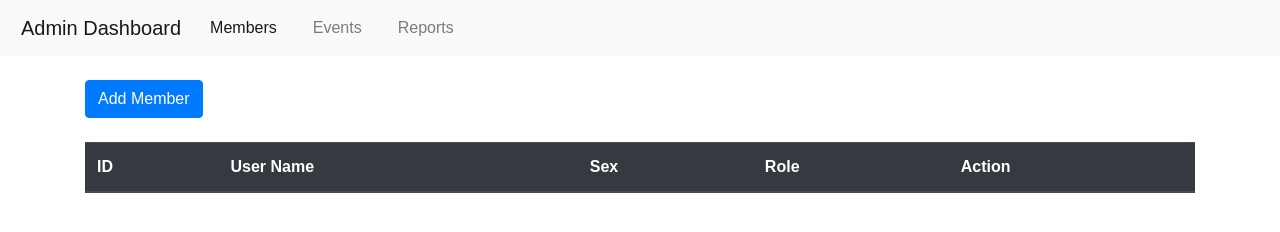
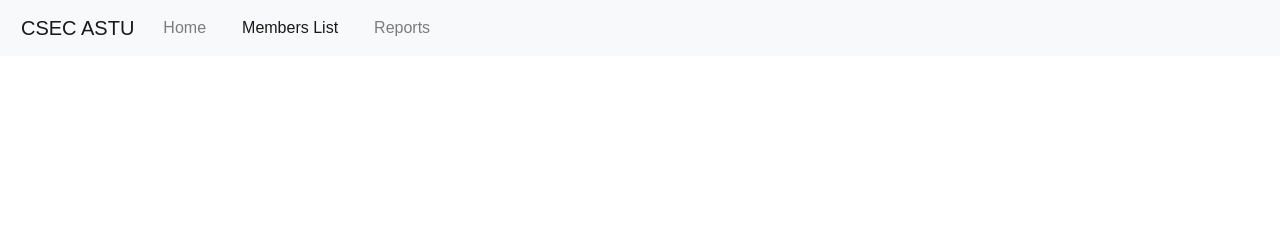
Before and after one commit to redu95/Club-Management-System, a website: page admin.html in a window 1280 px wide. Drawn offline with nearby package versions, Linux system fonts and the light colour scheme.

Commit message:
Memeber Changes

```diff
--- a/admin.html
+++ b/admin.html
@@ -17,19 +17,20 @@
 
 <body>
     <nav class="navbar navbar-expand-lg navbar-light bg-light">
-        <a class="navbar-brand" href="#">Admin Dashboard</a>
+        <a class="navbar-brand" href="#">CSEC ASTU</a>
         <button class="navbar-toggler" type="button" data-toggle="collapse" data-target="#navbarNav"
             aria-controls="navbarNav" aria-expanded="false" aria-label="Toggle navigation">
             <span class="navbar-toggler-icon"></span>
         </button>
         <div class="collapse navbar-collapse" id="navbarNav">
             <ul class="navbar-nav">
+                <li class="nav-item">
+                    <a class="nav-link" href="#">Home</a>
+                </li>
                 <li class="nav-item active">
-                    <a class="nav-link" id="membersLink" href="#">Members <span class="sr-only">(current)</span></a>
+                    <a class="nav-link" id="membersLink" href="#">Members List <span class="sr-only">(current)</span></a>
                 </li>
-                <li class="nav-item">
-                    <a class="nav-link" href="#">Events</a>
-                </li>
+
                 <li class="nav-item">
                     <a class="nav-link" href="#">Reports</a>
                 </li>
@@ -37,8 +38,14 @@
         </div>
     </nav>
 
+    <!-- Container to display dynamic content -->
+    <div class="container mt-4" id="content-container">
+
+    </div>
+
+
     <!-- Add Member Button -->
-    <div class="container mt-4">
+    <div class="container mt-4" id="addbtn" style="display: none;">
         <button type="button" class="btn btn-primary" data-toggle="modal" data-target="#addMemberModal">
             Add Member
         </button>
@@ -46,7 +53,7 @@
 
 
     <!-- Container to display members' data -->
-    <div class="container mt-4">
+    <div class="container mt-4" id="tableHead" style="display: none;">
         <table class="table" id="membersTable">
             <thead class="thead-dark">
                 <!-- Table header with column names -->
@@ -109,6 +116,10 @@
     <script src="https://stackpath.bootstrapcdn.com/bootstrap/4.3.1/js/bootstrap.min.js"></script>
 
     <script>
+
+
+
+
         // Function to display user data in the membersTable
         function displayUserData(users) {
             var membersTable = document.getElementById("membersTable");
@@ -230,6 +241,10 @@
 
         // Event listener for the "Members" link
         document.getElementById("membersLink").addEventListener("click", function () {
+            var addbtn = document.getElementById("addbtn");
+            var tableHead = document.getElementById("tableHead");
+            addbtn.style.display = 'block';
+            tableHead.style.display = 'block';
             // Fetch members' data from the server using AJAX
             fetchMemberData();
         });
```
